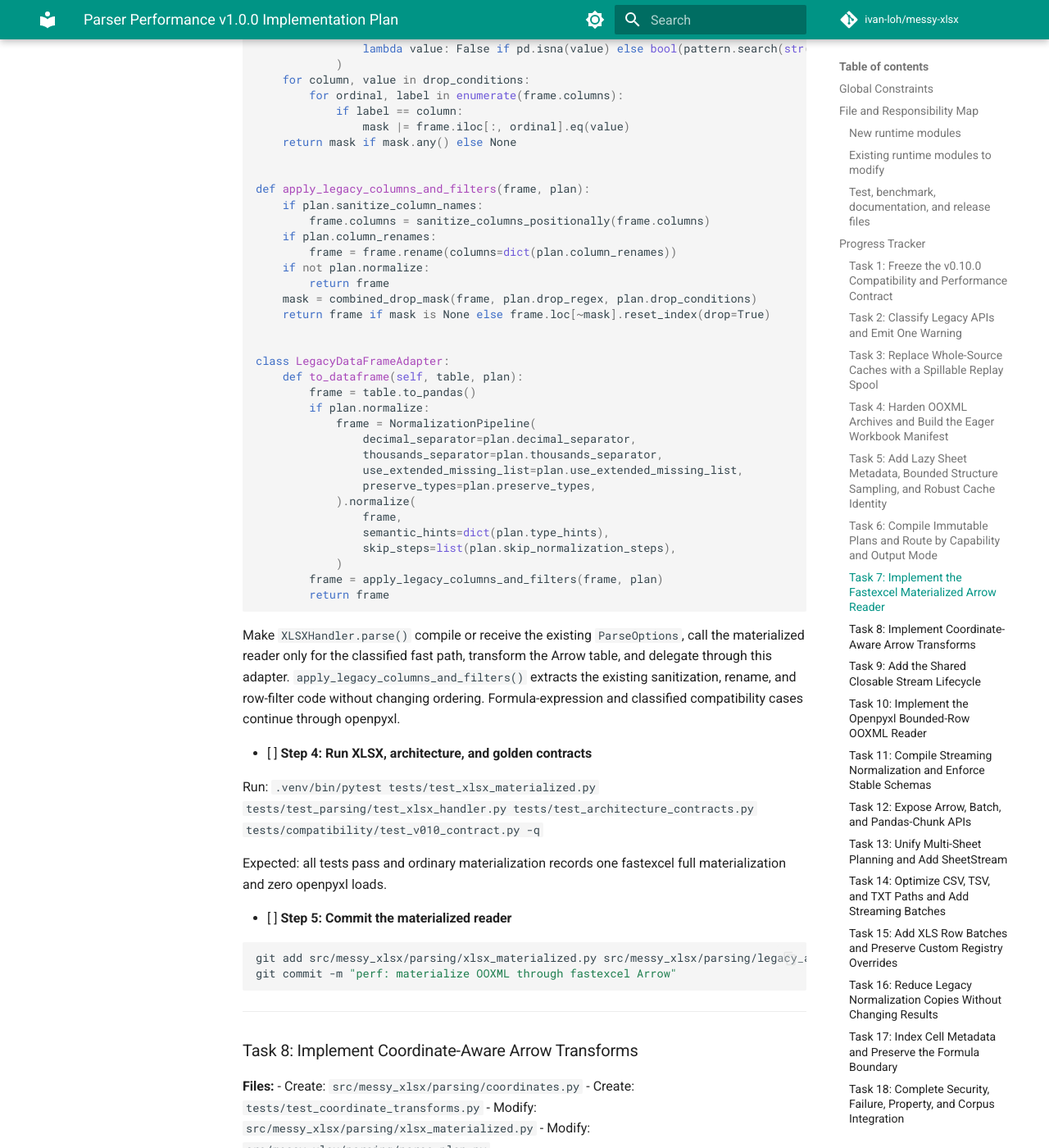
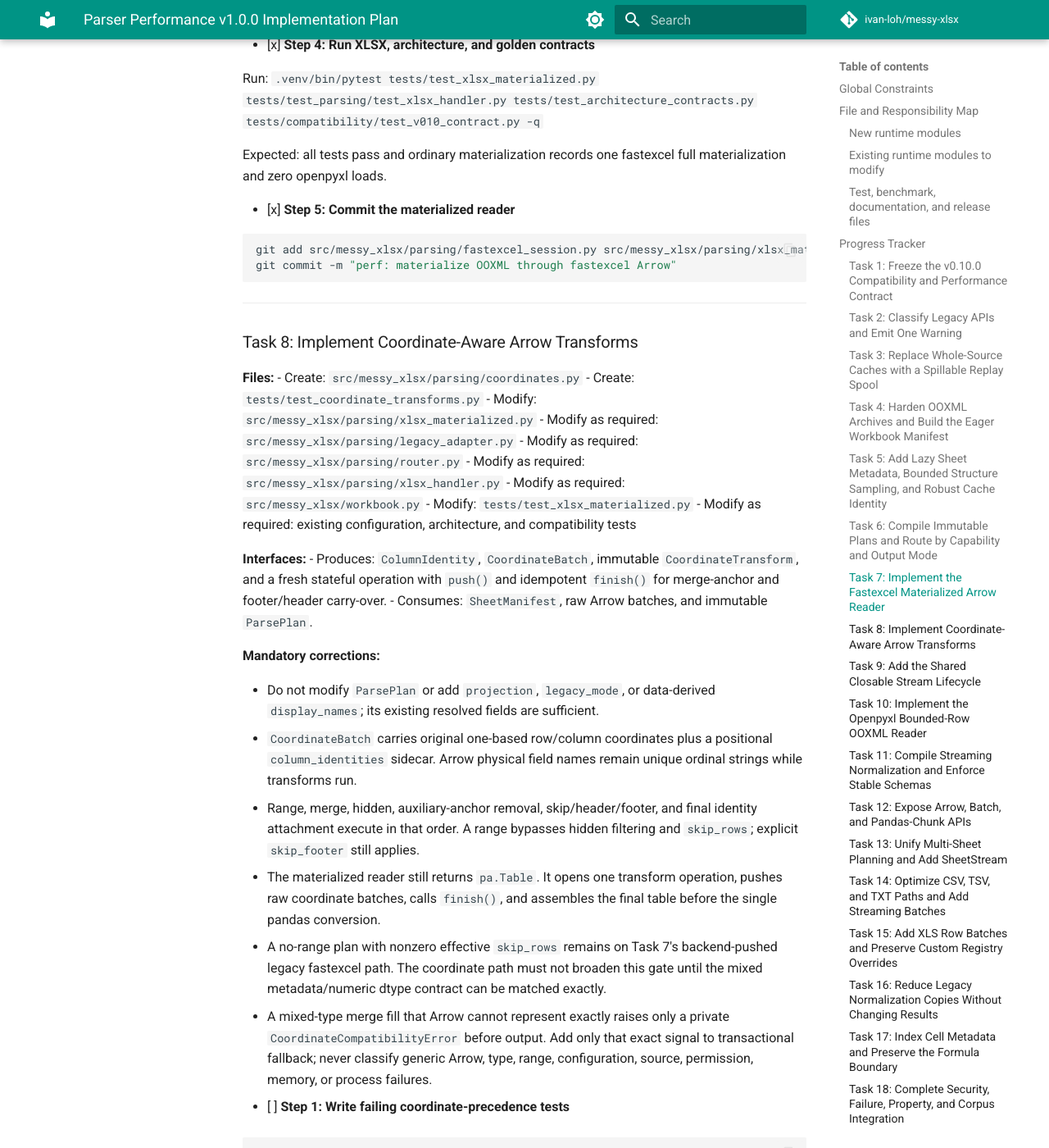
Before and after one commit to ivan-loh/messy-xlsx, an MkDocs documentation site: the page built from docs/superpowers/plans/2026-07-22-parser-performance-v1.md, in a window 1280 px wide and 1400 px high, scrolled down 37971 px. Shown: the whole window at 82% size. Built offline with MkDocs 1.6.1 and Material for MkDocs 9.7.7, drawn with Linux system fonts in a browser that asks for light colours; comment, search, counter and statistics services are not loaded; some of the changed text lies outside the part shown.

Commit message:
docs: mark parser performance slice 7 complete

````diff
--- a/docs/superpowers/plans/2026-07-22-parser-performance-v1.md
+++ b/docs/superpowers/plans/2026-07-22-parser-performance-v1.md
@@ -93,7 +93,7 @@
 | 4 | OOXML archive security and eager manifest | 3 | [x] |
 | 5 | Lazy sheet metadata, interval indexes, and bounded structure sampling | 4 | [x] |
 | 6 | Immutable plans, reader contracts, and router | 2, 5 | [x] |
-| 7 | Fastexcel materialized Arrow reader | 6 | [ ] |
+| 7 | Fastexcel materialized Arrow reader | 6 | [x] |
 | 8 | Coordinate-aware Arrow transforms | 5, 7 | [ ] |
 | 9 | Closable stream lifecycle | 3, 6 | [ ] |
 | 10 | Openpyxl bounded-row OOXML reader | 8, 9 | [ ] |
@@ -1673,16 +1673,18 @@ git commit -m "refactor: route parsers by output capability"
 - Create: `src/messy_xlsx/parsing/xlsx_materialized.py`
 - Create: `src/messy_xlsx/parsing/legacy_adapter.py`
 - Create: `tests/test_xlsx_materialized.py`
+- Modify: `src/messy_xlsx/parsing/fastexcel_session.py`
 - Modify: `src/messy_xlsx/parsing/xlsx_handler.py`
-- Modify: `tests/test_parsing/test_xlsx_handler.py`
+- Modify: `src/messy_xlsx/workbook.py`
 - Modify: `tests/test_architecture_contracts.py`
+- Modify: `tests/test_resource_lifecycle.py`
 
 **Interfaces:**
 - Produces: `FastexcelMaterializedReader(session, sheet, plan).read_table() -> pa.Table` using the workbook-scoped `FastexcelSession`; the factory binds the immutable `ParsePlan` when it constructs the operation reader.
 - Produces: `LegacyDataFrameAdapter.to_dataframe(table, plan) -> pd.DataFrame`, the only built-in bridge for existing materialized APIs.
 - Preserves: the legacy `XLSXHandler.parse() -> pd.DataFrame` SPI through an adapter.
 
-- [ ] **Step 1: Write a failing zero-openpyxl materialization test**
+- [x] **Step 1: Write a failing zero-openpyxl materialization test**
 
 ```python
 # tests/test_xlsx_materialized.py
@@ -1724,112 +1726,72 @@ def test_ordinary_materialization_never_loads_openpyxl(sample_xlsx, basic_parse_
     assert table.num_rows > 0
 ```
 
-Add a test for a buffer larger than 8 MiB asserting fastexcel receives a temporary `Path` and that the path disappears after the reader closes.
+Add tests for seekable and non-seekable buffers larger than 8 MiB. Fastexcel
+receives the same private spill `Path` during initialization and materialization;
+reader/session closure does not delete the SourceHandle-owned path, and workbook
+or locally owned handler closure deletes it on success and failure.
 
 Run: `.venv/bin/pytest tests/test_xlsx_materialized.py -q`
 
 Expected: collection fails because `xlsx_materialized` does not exist.
 
-- [ ] **Step 2: Implement one whole-sheet fastexcel read**
+- [x] **Step 2: Implement one whole-sheet fastexcel read**
 
 ```python
 # src/messy_xlsx/parsing/xlsx_materialized.py
 from __future__ import annotations
 
-import fastexcel
 import pyarrow as pa
 
 
 class FastexcelMaterializedReader:
-    def __init__(self, session, sheet: str, plan, metrics=None) -> None:
+    def __init__(self, session, sheet: str, plan) -> None:
         self._session = session
         self._sheet = sheet
         self._plan = plan
-        self._metrics = metrics
 
     def read_table(self) -> pa.Table:
-        batch = self._session.materialize(self._sheet)
-        if not isinstance(batch, pa.RecordBatch):
-            batch = batch.to_arrow()
-        if self._metrics is not None:
-            self._metrics.full_materializations += 1
-        return pa.Table.from_batches([batch])
-```
-
-Do not slice this batch and advertise the slices as input streaming. Keep raw worksheet coordinates until Task 8 applies shared transforms.
-
-- [ ] **Step 3: Adapt the legacy XLSX handler without changing output**
-
-```python
-# src/messy_xlsx/parsing/legacy_adapter.py
-def sanitize_columns_positionally(columns):
-    result = []
-    seen = {}
-    for label in columns:
-        clean = sanitize_column_name(label)
-        count = seen.get(clean, 0)
-        result.append(clean if count == 0 else f"{clean}_{count}")
-        seen[clean] = count + 1
-    return result
-
-
-def combined_drop_mask(frame, drop_regex, drop_conditions):
-    mask = pd.Series(False, index=frame.index)
-    if drop_regex:
-        pattern = re.compile(drop_regex)
-        for ordinal in range(len(frame.columns)):
-            values = frame.iloc[:, ordinal]
-            mask |= values.map(
-                lambda value: False if pd.isna(value) else bool(pattern.search(str(value)))
-            )
-    for column, value in drop_conditions:
-        for ordinal, label in enumerate(frame.columns):
-            if label == column:
-                mask |= frame.iloc[:, ordinal].eq(value)
-    return mask if mask.any() else None
-
-
-def apply_legacy_columns_and_filters(frame, plan):
-    if plan.sanitize_column_names:
-        frame.columns = sanitize_columns_positionally(frame.columns)
-    if plan.column_renames:
-        frame = frame.rename(columns=dict(plan.column_renames))
-    if not plan.normalize:
-        return frame
-    mask = combined_drop_mask(frame, plan.drop_regex, plan.drop_conditions)
-    return frame if mask is None else frame.loc[~mask].reset_index(drop=True)
-
-
+        value = self._session.materialize(self._sheet, skip_rows=0)
+        return _coerce_materialized_table(value)
+```
+
+The reader accepts a `pa.Table`, wraps a `pa.RecordBatch`, or calls a backend
+wrapper's `to_arrow()` exactly once. It performs no slicing, pandas conversion,
+metric update, or source cleanup. `FallbackCoordinator` owns metrics. A
+workbook-scoped `FastexcelSession` is reused across eligible sheet reads and is
+closed before the workbook's SourceHandle.
+
+For a no-range plan with nonzero `skip_rows`, retain backend-pushed fastexcel
+skipping through the legacy handler path. Whole-sheet coercion can turn numeric
+cells below text metadata into strings before pandas slicing can recover their
+types; the mixed `("metadata",), (1,), (2,)` regression test freezes this gate.
+
+- [x] **Step 3: Adapt the legacy XLSX handler without changing output**
+
+```python
 class LegacyDataFrameAdapter:
     def to_dataframe(self, table, plan):
-        frame = table.to_pandas()
-        if plan.normalize:
-            frame = NormalizationPipeline(
-                decimal_separator=plan.decimal_separator,
-                thousands_separator=plan.thousands_separator,
-                use_extended_missing_list=plan.use_extended_missing_list,
-                preserve_types=plan.preserve_types,
-            ).normalize(
-                frame,
-                semantic_hints=dict(plan.type_hints),
-                skip_steps=list(plan.skip_normalization_steps),
-            )
-        frame = apply_legacy_columns_and_filters(frame, plan)
-        return frame
-```
-
-Make `XLSXHandler.parse()` compile or receive the existing `ParseOptions`, call the materialized reader only for the classified fast path, transform the Arrow table, and delegate through this adapter. `apply_legacy_columns_and_filters()` extracts the existing sanitization, rename, and row-filter code without changing ordering. Formula-expression and classified compatibility cases continue through openpyxl.
-
-- [ ] **Step 4: Run XLSX, architecture, and golden contracts**
+        del plan
+        return table.to_pandas()
+```
+
+Keep handler framing/cleaning in `XLSXHandler` and keep normalization,
+positional sanitization, thawed renames, `normalize=False`, regex filtering, and
+sequential condition filtering in `MessyWorkbook` in that exact order. The
+private bound-plan seam is available only to the exact untouched built-in
+registry. Custom registries, subclasses, handler mutations, formula-expression,
+merge, hidden, range, and streaming cases retain compatibility routing.
+
+- [x] **Step 4: Run XLSX, architecture, and golden contracts**
 
 Run: `.venv/bin/pytest tests/test_xlsx_materialized.py tests/test_parsing/test_xlsx_handler.py tests/test_architecture_contracts.py tests/compatibility/test_v010_contract.py -q`
 
 Expected: all tests pass and ordinary materialization records one fastexcel full materialization and zero openpyxl loads.
 
-- [ ] **Step 5: Commit the materialized reader**
+- [x] **Step 5: Commit the materialized reader**
 
 ```bash
-git add src/messy_xlsx/parsing/xlsx_materialized.py src/messy_xlsx/parsing/legacy_adapter.py src/messy_xlsx/parsing/xlsx_handler.py tests/test_xlsx_materialized.py tests/test_parsing/test_xlsx_handler.py tests/test_architecture_contracts.py
+git add src/messy_xlsx/parsing/fastexcel_session.py src/messy_xlsx/parsing/xlsx_materialized.py src/messy_xlsx/parsing/legacy_adapter.py src/messy_xlsx/parsing/xlsx_handler.py src/messy_xlsx/workbook.py tests/test_xlsx_materialized.py tests/test_architecture_contracts.py tests/test_resource_lifecycle.py
 git commit -m "perf: materialize OOXML through fastexcel Arrow"
 ```
 
@@ -1841,11 +1803,40 @@ git commit -m "perf: materialize OOXML through fastexcel Arrow"
 - Create: `src/messy_xlsx/parsing/coordinates.py`
 - Create: `tests/test_coordinate_transforms.py`
 - Modify: `src/messy_xlsx/parsing/xlsx_materialized.py`
-- Modify: `src/messy_xlsx/parsing/parse_plan.py`
+- Modify as required: `src/messy_xlsx/parsing/legacy_adapter.py`
+- Modify as required: `src/messy_xlsx/parsing/router.py`
+- Modify as required: `src/messy_xlsx/parsing/xlsx_handler.py`
+- Modify as required: `src/messy_xlsx/workbook.py`
+- Modify: `tests/test_xlsx_materialized.py`
+- Modify as required: existing configuration, architecture, and compatibility tests
 
 **Interfaces:**
-- Produces: `ColumnIdentity`, `CoordinateBatch`, `CoordinateTransform`, and stateful merge-anchor carry-over.
+- Produces: `ColumnIdentity`, `CoordinateBatch`, immutable
+  `CoordinateTransform`, and a fresh stateful operation with `push()` and
+  idempotent `finish()` for merge-anchor and footer/header carry-over.
 - Consumes: `SheetManifest`, raw Arrow batches, and immutable `ParsePlan`.
+
+**Mandatory corrections:**
+
+- Do not modify `ParsePlan` or add `projection`, `legacy_mode`, or
+  data-derived `display_names`; its existing resolved fields are sufficient.
+- `CoordinateBatch` carries original one-based row/column coordinates plus a
+  positional `column_identities` sidecar. Arrow physical field names remain
+  unique ordinal strings while transforms run.
+- Range, merge, hidden, auxiliary-anchor removal, skip/header/footer, and final
+  identity attachment execute in that order. A range bypasses hidden filtering
+  and `skip_rows`; explicit `skip_footer` still applies.
+- The materialized reader still returns `pa.Table`. It opens one transform
+  operation, pushes raw coordinate batches, calls `finish()`, and assembles the
+  final table before the single pandas conversion.
+- A no-range plan with nonzero effective `skip_rows` remains on Task 7's
+  backend-pushed legacy fastexcel path. The coordinate path must not broaden
+  this gate until the mixed metadata/numeric dtype contract can be matched
+  exactly.
+- A mixed-type merge fill that Arrow cannot represent exactly raises only a
+  private `CoordinateCompatibilityError` before output. Add only that exact
+  signal to transactional fallback; never classify generic Arrow, type, range,
+  configuration, source, permission, memory, or process failures.
 
 - [ ] **Step 1: Write failing coordinate-precedence tests**
 
@@ -1865,14 +1856,15 @@ def _batch() -> CoordinateBatch:
     )
 
 
-def test_range_does_not_filter_hidden_coordinates_in_legacy_mode() -> None:
+def test_range_does_not_filter_hidden_coordinates() -> None:
     transform = CoordinateTransform(
         hidden_rows=IntervalIndex((Interval(2, 2),)),
         hidden_columns=IntervalIndex(()),
         merged_ranges=(),
     )
-    result = transform.apply(_batch(), cell_range="A1:B2", legacy_mode=True)
-    assert result.batch.num_rows == 2
+    operation = transform.open(range_plan("A1:B2"))
+    result = (*operation.push(_batch()), *operation.finish())
+    assert sum(batch.batch.num_rows for batch in result) == 2
 
 
 def test_merge_anchor_is_carried_across_batches() -> None:
@@ -1881,13 +1873,16 @@ def test_merge_anchor_is_carried_across_batches() -> None:
         hidden_columns=IntervalIndex(()),
         merged_ranges=(MergeRange(1, 1, 2, 1),),
     )
-    first = transform.apply(_batch().slice_rows(0, 1), merge_strategy="fill")
-    second = transform.apply(_batch().slice_rows(1, 1), merge_strategy="fill")
-    assert first.batch.column(0)[0].as_py() == "anchor"
-    assert second.batch.column(0)[0].as_py() == "anchor"
+    operation = transform.open(merge_plan("fill"))
+    first = operation.push(_batch().slice_rows(0, 1))
+    second = (*operation.push(_batch().slice_rows(1, 1)), *operation.finish())
+    assert first[0].batch.column(0)[0].as_py() == "anchor"
+    assert second[0].batch.column(0)[0].as_py() == "anchor"
 ```
 
 Add parameterized fixtures for range × hidden rows/columns, explicit/detected skips, every merge strategy, hidden anchors, projected-out anchors, and merges crossing boundaries.
+Also retain the Task 7 mixed `("metadata",), (1,), (2,)` regression and
+forbid the coordinate reader when effective no-range `skip_rows != 0`.
 
 Run: `.venv/bin/pytest tests/test_coordinate_transforms.py -q`
 
@@ -1907,12 +1902,14 @@ class CoordinateBatch:
     batch: pa.RecordBatch
     row_numbers: pa.Int64Array
     column_numbers: tuple[int, ...]
+    column_identities: tuple[ColumnIdentity, ...] = ()
 
     def slice_rows(self, offset: int, length: int) -> "CoordinateBatch":
         return CoordinateBatch(
             self.batch.slice(offset, length),
             self.row_numbers.slice(offset, length),
             self.column_numbers,
+            self.column_identities,
         )
 ```
 
@@ -1934,24 +1931,22 @@ Use Arrow arrays and boolean masks; never build a complete row list.
 
 ```python
 class CoordinateTransform:
-    def apply_raw(self, raw, row_numbers, plan):
-        projected, auxiliary = self._project_with_merge_anchors(raw, plan.projection)
-        merged = self._apply_merges(projected, row_numbers, plan.merge_strategy)
-        visible = (
-            merged
-            if plan.legacy_mode and plan.cell_range is not None
-            else self._filter_hidden(merged, row_numbers, plan)
-        )
-        visible = self._drop_auxiliary_columns(visible, auxiliary)
-        visible = self._apply_row_precedence(visible, row_numbers, plan)
-        return self._attach_column_identities(visible, plan.display_names)
-```
-
-`_apply_row_precedence()` receives the immutable plan flags rather than
-re-reading `SheetConfig`: with a range it disables detected footer removal and
-does not apply `skip_rows`; explicit `skip_footer` still applies. Without a
-range it applies explicit values first, then detected values only where no
-explicit override exists. Tests enumerate this matrix before implementation.
+    def open(self, plan: ParsePlan) -> CoordinateOperation:
+        return CoordinateOperation(self, plan)
+
+
+class CoordinateOperation:
+    def push(self, batch: CoordinateBatch) -> tuple[CoordinateBatch, ...]: ...
+
+    def finish(self) -> tuple[CoordinateBatch, ...]: ...
+```
+
+The operation interprets `plan.cell_range` in original coordinates, retains
+any intersecting merge anchor, applies merge semantics, filters hidden
+coordinates only without a range, removes all auxiliary rows/columns/cells,
+and finalizes footer/header state before attaching positional identities. The
+compiler has already resolved explicit versus detected values; do not reread
+`SheetConfig`. Tests enumerate the complete precedence matrix first.
 
 - [ ] **Step 4: Run transform, merge, header, and range regression tests**
 
@@ -1962,7 +1957,7 @@ Expected: all precedence cases and existing configuration tests pass.
 - [ ] **Step 5: Commit coordinate transforms**
 
 ```bash
-git add src/messy_xlsx/parsing/coordinates.py src/messy_xlsx/parsing/xlsx_materialized.py src/messy_xlsx/parsing/parse_plan.py tests/test_coordinate_transforms.py
+git add src/messy_xlsx/parsing/coordinates.py src/messy_xlsx/parsing/xlsx_materialized.py src/messy_xlsx/parsing/legacy_adapter.py src/messy_xlsx/parsing/router.py src/messy_xlsx/parsing/xlsx_handler.py src/messy_xlsx/workbook.py tests/test_coordinate_transforms.py tests/test_xlsx_materialized.py
 git commit -m "feat: transform Arrow batches by worksheet coordinates"
 ```
 
````
